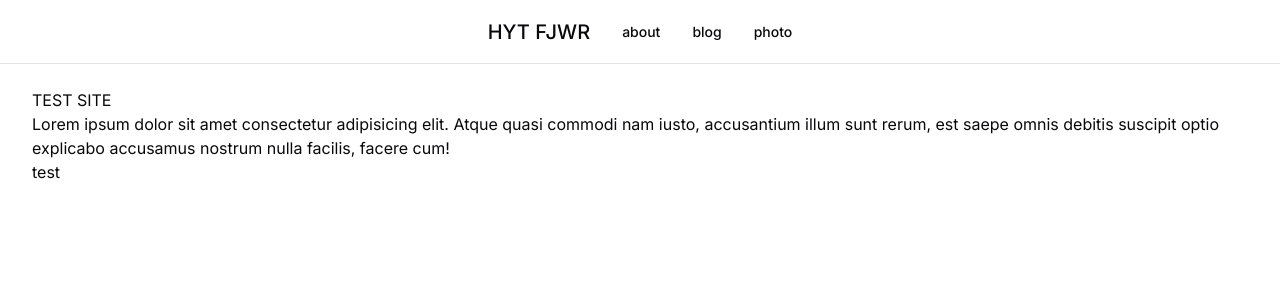
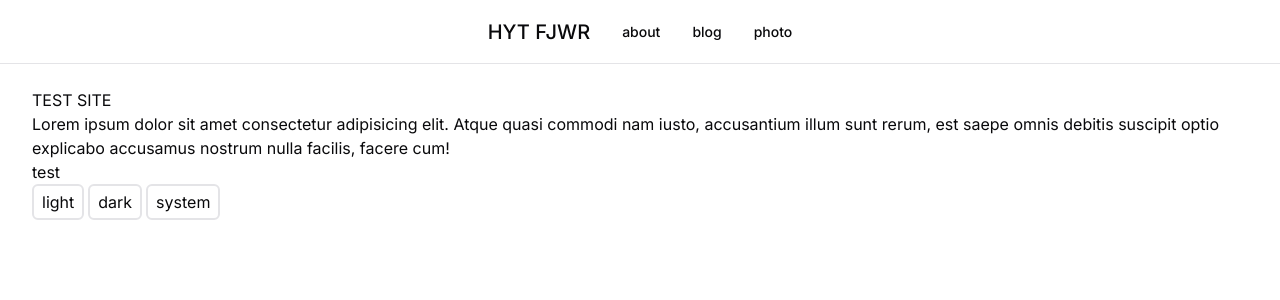
Before and after one commit to hyt-fjwr/hytfjwr, a Next.js app: page / in a window 1280 px wide. Shown: the top 300 px of the page. Built offline with nearby package versions, Linux system fonts and the light colour scheme.

Commit message:
added theme toggle function.

```diff
--- a/app/components/ImageModal.tsx
+++ b/app/components/ImageModal.tsx
@@ -8,12 +8,14 @@ interface ImageModalProps {
   imageUrl: any;
   flickrUrl: string;
   place: string;
+  date: string;
 }
 
 const ImageModal: React.FC<ImageModalProps> = ({
   imageUrl,
   flickrUrl,
   place,
+  date,
 }) => {
   const [modalIsOpen, setModalIsOpen] = useState(false);
 
@@ -28,7 +30,7 @@ const ImageModal: React.FC<ImageModalProps> = ({
   const customStyles = {
     content: {
       padding: "15px",
-      borderRadius: "10px",
+      background: "rgba(0, 0, 0, 0.9)",
     },
     overlay: {
       transition: "opacity 200ms ease-in-out",
@@ -47,9 +49,9 @@ const ImageModal: React.FC<ImageModalProps> = ({
             objectFit: "cover",
             borderRadius: "10px",
           }}
-          className="flex md:w-60 md:h-60 w-28 h-28 object-cover cursor-zoom-in"
+          className="flex md:w-60 md:h-60 w-28 h-28 object-cover cursor-zoom-in hover:scale-110 transition duration-500"
           alt={place}
-          quality={100}
+          quality={70}
         />
       </button>
       <Modal
@@ -62,9 +64,9 @@ const ImageModal: React.FC<ImageModalProps> = ({
       >
         <button
           onClick={closeModal}
-          className="p-5 md:scale-95 absolute inset-0 flex flex-col md:h-full items-center justify-center"
+          className="p-5 md:scale-90 absolute inset-0 flex flex-col md:h-full items-center justify-center"
         >
-          <p className="font-bold hover:scale-110 m-2 duration-200 drop-shadow-md">
+          <p className="font-bold hover:scale-110 m-2 duration-200 drop-shadow-md w-20 text-white ">
             CLOSE
           </p>
           <img
@@ -72,6 +74,9 @@ const ImageModal: React.FC<ImageModalProps> = ({
             alt={place}
             className="md:h-full md:object-contain"
           />
+          <p className=" text-[12px] md:text-sm font-mono py-1 opacity-60">
+            Location: {place} <br /> Photo taken on {date}
+          </p>
         </button>
       </Modal>
     </div>
--- /dev/null
+++ b/app/components/Loading.tsx
@@ -0,0 +1,5 @@
+import React from "react";
+
+export default function Loading() {
+  return <div></div>;
+}
--- a/app/components/Navigation.tsx
+++ b/app/components/Navigation.tsx
@@ -13,6 +13,8 @@ const links = [
 
 export default function Navigation() {
   const pathname = usePathname();
+
+  console.log(pathname);
 
   return (
     <nav>
--- /dev/null
+++ b/app/components/Theme-Provider.tsx
@@ -0,0 +1,9 @@
+"use client";
+
+import * as React from "react";
+import { ThemeProvider as NextThemesProvider } from "next-themes";
+import { type ThemeProviderProps } from "next-themes/dist/types";
+
+export function ThemeProvider({ children, ...props }: ThemeProviderProps) {
+  return <NextThemesProvider {...props}>{children}</NextThemesProvider>;
+}
--- /dev/null
+++ b/app/components/Theme-Toggle.tsx
@@ -0,0 +1,41 @@
+"use client";
+
+import type { FC } from "react";
+import { useTheme } from "next-themes";
+
+interface ThemeToggleProps {
+  className?: string;
+}
+
+export const ThemeToggle: FC<ThemeToggleProps> = (props) => {
+  const { setTheme, theme } = useTheme();
+
+  return (
+    <div className="flex flex-row space-x-1">
+      <button
+        onClick={() => {
+          setTheme("light");
+        }}
+        className="py-1 px-2 border-2 rounded-md"
+      >
+        light
+      </button>
+      <button
+        onClick={() => {
+          setTheme("dark");
+        }}
+        className="py-1 px-2 border-2 rounded-md"
+      >
+        dark
+      </button>
+      <button
+        onClick={() => {
+          setTheme("system");
+        }}
+        className="py-1 px-2 border-2 rounded-md"
+      >
+        system
+      </button>
+    </div>
+  );
+};
--- a/app/globals.css
+++ b/app/globals.css
@@ -36,7 +36,7 @@
   }
 
   .dark {
-    --background: 240 10% 3.9%;
+    --background: grey;
     --foreground: 0 0% 98%;
 
     --card: 240 10% 3.9%;
--- a/app/layout.tsx
+++ b/app/layout.tsx
@@ -2,6 +2,7 @@ import type { Metadata } from "next";
 import { Inter } from "next/font/google";
 import "./globals.css";
 import Header from "./components/Header";
+import { ThemeProvider } from "./components/Theme-Provider";
 
 const inter = Inter({ subsets: ["latin"] });
 
@@ -16,10 +17,19 @@ export default function RootLayout({
   children: React.ReactNode;
 }>) {
   return (
-    <html lang="ja">
+    <html lang="ja" suppressHydrationWarning>
       <body className={inter.className}>
         <Header />
-        <main className="py-6 container">{children}</main>
+        <main className="py-6 container">
+          <ThemeProvider
+            attribute="class"
+            defaultTheme="system"
+            enableSystem
+            disableTransitionOnChange
+          >
+            {children}
+          </ThemeProvider>
+        </main>
       </body>
     </html>
   );
--- a/app/page.tsx
+++ b/app/page.tsx
@@ -1,5 +1,6 @@
 import Image from "next/image";
 import ImageModal from "./components/ImageModal";
+import { ThemeToggle } from "./components/Theme-Toggle";
 
 export default function Home() {
   return (
@@ -11,6 +12,7 @@ export default function Home() {
         suscipit optio explicabo accusamus nostrum nulla facilis, facere cum!
       </p>
       <div>test</div>
+      <ThemeToggle />
     </main>
   );
 }
--- a/app/photo/page.tsx
+++ b/app/photo/page.tsx
@@ -9,13 +9,14 @@ export default function page() {
       <div className="w-full h-full grid md:grid-cols-4 grid-cols-2 md:gap-3">
         {photos.map((photo) => (
           <div
-            className="flex flex-col py-3 px-4 object-cover hover:scale-110 transition duration-500 overflow-hidden items-center"
+            className="flex flex-col py-3 px-4 object-cover overflow-hidden items-center"
             key={photo.imageUrl}
           >
             <ImageModal
               imageUrl={photo.imageUrl}
               flickrUrl={photo.flickrUrl}
               place={photo.place}
+              date={photo.date}
             />
             <p className="text-center text-xs md:text-base">
               Location : {photo.place}
--- a/package.json
+++ b/package.json
@@ -19,6 +19,7 @@
     "init": "^0.1.2",
     "lucide-react": "^0.378.0",
     "next": "14.2.3",
+    "next-themes": "^0.3.0",
     "react": "^18",
     "react-dom": "^18",
     "react-modal": "^3.16.1",
```
Also changed, not shown: 1 other file (tests, documents, lock files or other folders).
